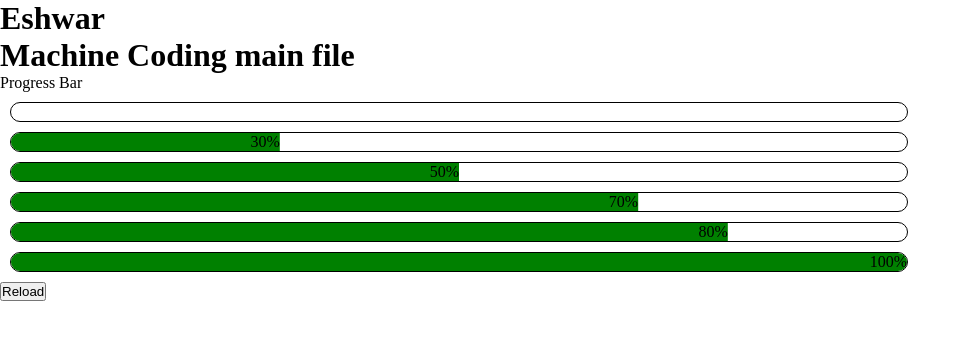
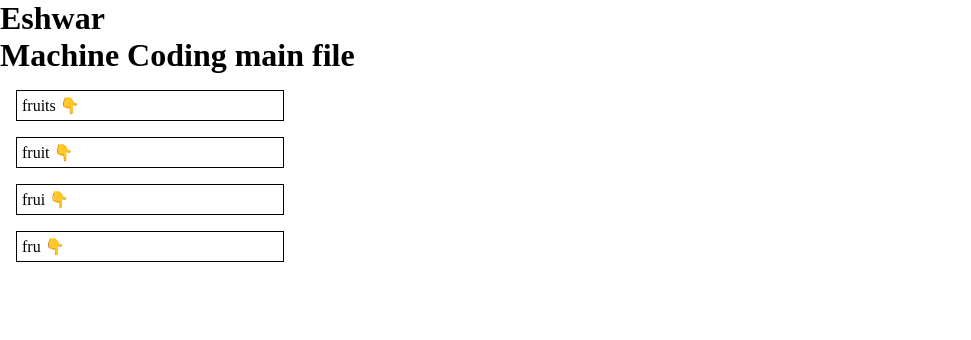
Before and after one commit to Eshwar066/React-Practice, a React (Create React App) app: page / in a window 1280 px wide. Shown: the top 340 px of the page, without its empty margins (0-971 px from the left). Built offline with nearby package versions, Linux system fonts and the light colour scheme.

Commit message:
Accordian Machine Coding

```diff
--- a/src/MachineCoding.js
+++ b/src/MachineCoding.js
@@ -1,3 +1,4 @@
+import Accordian from "./MachineCodingQues/Accordian/accordian"
 import Carousel from "./MachineCodingQues/CarosuelUi/carosuel"
 import FileEplorerMain from "./MachineCodingQues/FileExplorerCode/fileExplorerMain"
 import Progressbar from "./MachineCodingQues/ProgressBar/progressbar"
@@ -9,7 +10,8 @@ const MachineCoding=()=>{
     <h1> Machine Coding main file</h1>
     {/* <Carousel/> */}
     {/* <FileEplorerMain/> */}
-    <Progressbar/>
+    {/* <Progressbar/> */}
+    <Accordian/>
     </>
     )
 }
--- /dev/null
+++ b/src/MachineCodingQues/Accordian/accordian.js
@@ -0,0 +1,29 @@
+import { useState } from "react";
+
+const Accordian = () => {
+  const [selected, setSelected] = useState(null);
+
+  let list = [
+    { key: "fruits", value: "Mango" },
+    { key: "fruit", value: "Banana" },
+    { key: "frui", value: "Apple" },
+    { key: "fru", value: "Orange" },
+  ];
+
+  const handleClick = (index) => {
+    setSelected(selected === index ? null : index);
+  };
+
+  return (
+    <div>
+      {list.map((item, index) => (
+        <div key={index} onClick={() => handleClick(index)} style={{ cursor: "pointer", marginBottom: "10px", border:"1px solid black", margin:"1rem",padding:"5px",width:"20%" }}>
+          <div>{item.key}{"            "}👇</div>
+          {selected === index && <div>{item.value}</div>}
+        </div>
+      ))}
+    </div>
+  );
+};
+
+export default Accordian;
```
